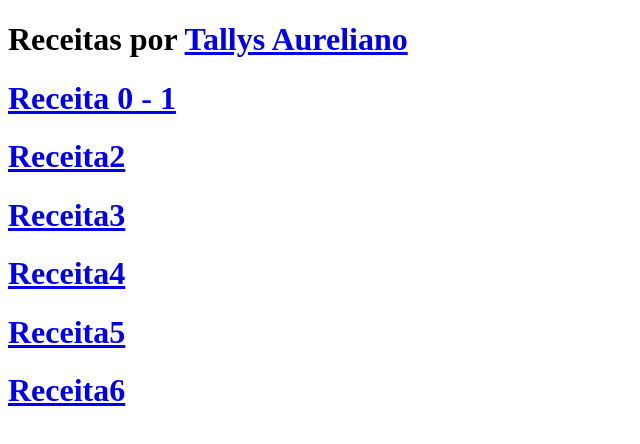
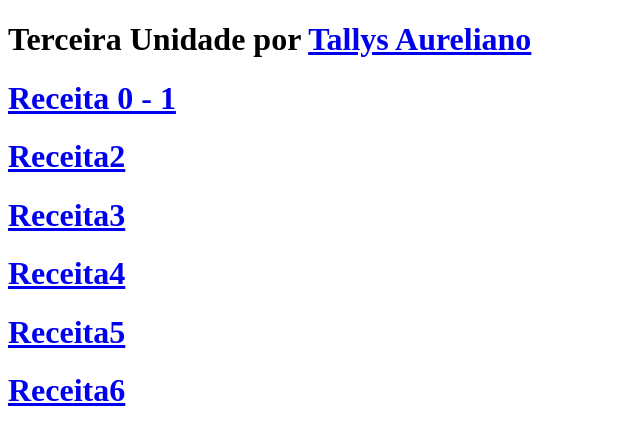
Before and after one commit to Tallys-Aureliano/PWEB, a Next.js app in the folder unidade3/next0/: page / in a window 1280 px wide. Shown: the top 444 px of the page, without its empty margins (0-640 px from the left). Built offline with nearby package versions, Linux system fonts and the light colour scheme.

Commit message:
:rocket: Resolving deployment error in react js components

```diff
--- a/unidade3/next0/pages/index.js
+++ b/unidade3/next0/pages/index.js
@@ -3,30 +3,24 @@ export default function index() {
 
     return (
         <div>
-            <h1>Receitas por <a href="https://github.com/tallysdev/PWEB">Tallys Aureliano</a></h1>
+            <h1>Terceira Unidade por <a href="https://github.com/tallysdev/PWEB">Tallys Aureliano</a></h1>
             <Link href="/receita0/receita0">
                 <h1>Receita 0 - 1</h1>
-                {/* <h2><a>Codigo</a></h2> */}
             </Link>
             <Link href="/receita2/receita2">
                 <h1>Receita2</h1>
-                {/* <h2><a>Codigo</a></h2> */}
             </Link>
             <Link href="/receita3/receita3">
                 <h1>Receita3</h1>
-                {/* <h2><a>Codigo</a></h2> */}
             </Link>
             <Link href="/receita4/receita4">
                 <h1>Receita4</h1>
-                {/* <h2><a>Codigo</a></h2> */}
             </Link>
             <Link href="/receita5/receita5">
                 <h1>Receita5</h1>
-                {/* <h2><a>Codigo</a></h2> */}
             </Link>
             <Link href="/receita6/receita6">
                 <h1>Receita6</h1>
-                {/* <h2><a>Codigo</a></h2> */}
             </Link>
         </div>
     )
--- a/unidade3/next0/pages/receita0/home.js
+++ b/unidade3/next0/pages/receita0/home.js
@@ -1,4 +1,4 @@
-export function home() {
+export default function home() {
     return (
         <div>
             <h2>Componente Home</h2>
--- a/unidade3/next0/pages/receita0/login.js
+++ b/unidade3/next0/pages/receita0/login.js
@@ -1,4 +1,4 @@
-export function login() {
+export default function login() {
     return (
         <div>
             <h2>Componente Login</h2>
--- a/unidade3/next0/pages/receita2/components/home.js
+++ b/unidade3/next0/pages/receita2/components/home.js
@@ -1,4 +1,4 @@
-export function home() {
+export default function home() {
     return (
         <><div>
             <h2>Componente Home</h2>
--- a/unidade3/next0/pages/receita2/components/login.js
+++ b/unidade3/next0/pages/receita2/components/login.js
@@ -1,4 +1,4 @@
-export function login() {
+export default function login() {
     return (
         <><div>
             <h2>Componente Login</h2>
--- a/unidade3/next0/pages/receita2/components/navaBar.js
+++ b/unidade3/next0/pages/receita2/components/navaBar.js
@@ -1,4 +1,4 @@
-export function navaBar(link1, link2) {
+export default function navaBar(link1, link2) {
     return (
         <><nav>
             <h1>Componente Nav Bar</h1>
```
